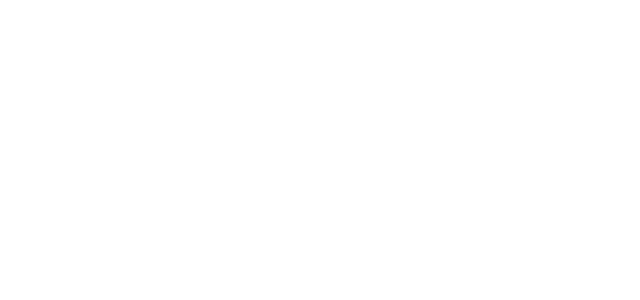
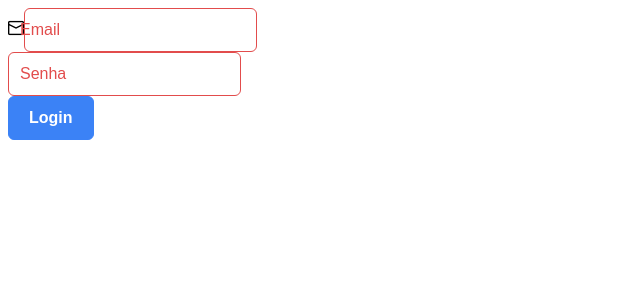
Before and after one commit to irlansuzano/lolstats, a Vue app in the folder frontend/: page / in a window 1280 px wide. Shown: the top 300 px of the page, without its empty margins (0-640 px from the left). Built offline with nearby package versions, Linux system fonts and the light colour scheme; a web font is replaced by a local one.

Commit message:
added: template inicial da página de login

```diff
--- a/frontend/src/App.vue
+++ b/frontend/src/App.vue
@@ -1,7 +1,9 @@
 <script setup lang="ts">
+import Login from './pages/Login.vue';
 </script>
 
 <template>
+  <Login />
 </template>
 
 <style>
--- /dev/null
+++ b/frontend/src/pages/Login.vue
@@ -0,0 +1,54 @@
+<script setup lang="ts">
+import { ref } from 'vue';
+
+import useVuelidate from '@vuelidate/core';
+import { required, email } from '@vuelidate/validators';
+
+import Button from 'primevue/button';
+import InputText from 'primevue/inputtext';
+import Password from 'primevue/password';
+
+const userModel = ref({
+  email: '',
+  senha: ''
+});
+
+const rules = {
+  email: { required },
+  senha: { required, email }
+}
+
+const v$ = useVuelidate(rules, userModel);
+
+const handleSubmit = ref();
+</script>
+
+<template>
+  <form @submit.prevent="handleSubmit(!v$.$invalid)">
+    <div class="mb-3">
+      <div class="p-float-label p-input-icon-right">
+        <i class="pi pi-envelope"></i>
+        <InputText id="email" v-model="v$.email.$model" :class="{ 'p-invalid': v$.email.$invalid }"
+          aria-describedby="email-error" class="w-100" />
+        <label for="email">Email</label>
+      </div>
+      <span v-if="v$.email.$error">
+        <span id="email-error" v-for="(error, index) of v$.email.$errors" :key="index">
+          <small class="p-error">{{ error.$message }}</small>
+        </span>
+      </span>
+    </div>
+    <div class="mb-3">
+      <div class="p-float-label">
+        <Password id="senha" v-model="v$.senha.$model" :feedback="false" :class="{ 'p-invalid': v$.senha.$invalid }"
+          class="w-100" />
+        <label for="senha">Senha</label>
+      </div>
+      <small></small>
+    </div>
+    <Button type="submit" label="Login" class="w-100" />
+  </form>
+</template>
+
+<style>
+</style>
```
